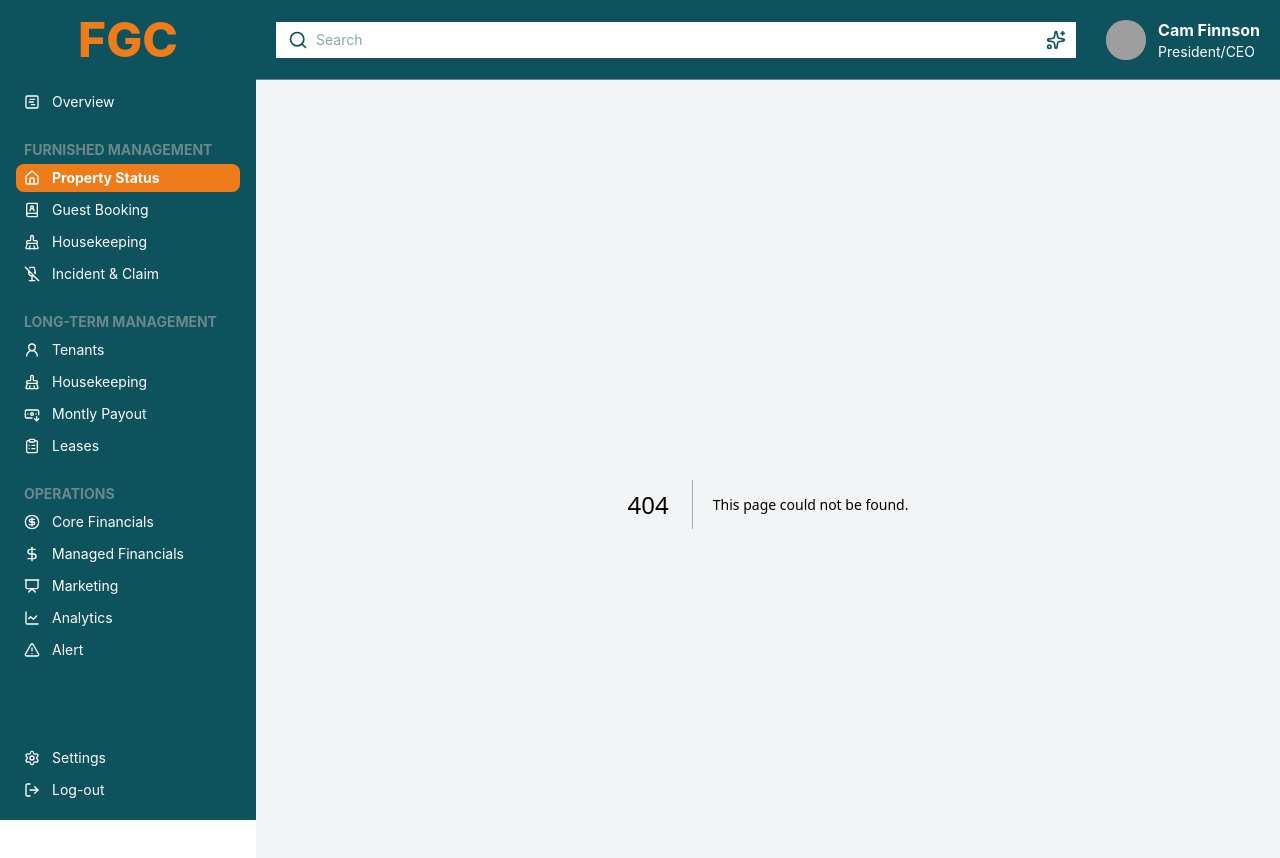
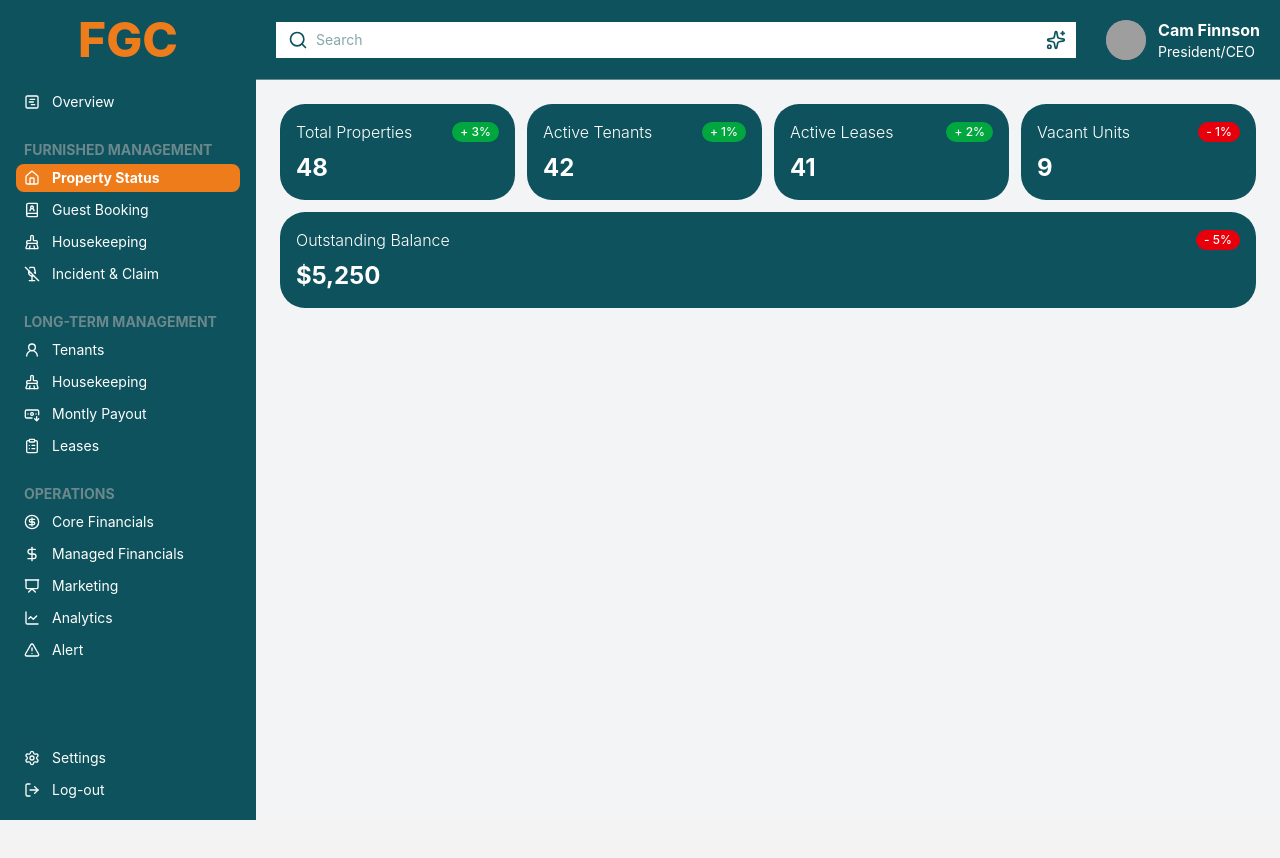
Before and after one commit to HiteshBhasin/DashboardProject, a Next.js app in the folder dashboard/: page /furnished/property in a window 1280 px wide. Before the commit this address had no page. Shown: the top 858 px of the page. After the commit the page ends 820 px from the top, so only its background shows below. Built offline with nearby package versions, Linux system fonts and the light colour scheme; grey boxes are pictures that could not be loaded.

Commit message:
Added My Components

```diff
--- /dev/null
+++ b/dashboard/src/app/furnished/property/page.tsx
@@ -0,0 +1,27 @@
+import Image from "next/image";
+import KpiCard from "../../../components/KpiCard";
+import FilterButton from "../../../components/FilterButton";
+
+export default function Home() {
+
+  const data = {
+    totalProperties: 48,
+    activeTenants: 42,
+    activeLeases: 41,
+    vacantUnits: 9,
+    outstandingBalance: '$5,250',
+  };
+  return (
+    <div className ="flex flex-col gap-1 ">
+      <div className="flex flex-wrap gap-3">
+        <KpiCard title="Total Properties" value={data.totalProperties} change={3} />
+        <KpiCard title="Active Tenants" value={data.activeTenants} change={1} />
+        <KpiCard title="Active Leases" value={data.activeLeases} change={2} />
+        <KpiCard title="Vacant Units" value={data.vacantUnits} change={-1} />
+        <KpiCard title="Outstanding Balance" value={data.outstandingBalance} change={-5} />
+      </div>
+    </div>
+
+
+  );
+}
--- /dev/null
+++ b/dashboard/src/components/FilterButton.tsx
@@ -0,0 +1,28 @@
+import React from 'react';
+
+import { SlidersHorizontal } from 'lucide-react';
+
+function FilterButton() {
+  return (
+    <p
+      className="
+        bg-white
+        border border-[#D5D5D5]
+        text-[#0D525C]
+        px-2 py-2
+        text-center
+        rounded-[9px]
+        flex items-center justify-center
+        cursor-pointer
+        w-fit
+        gap-2
+        font-sans
+      "
+    >
+      <SlidersHorizontal width={16} height={16} fill="#0D525C" />
+      Filter
+    </p>
+  );
+}
+
+export default FilterButton;
--- /dev/null
+++ b/dashboard/src/components/KpiCard.tsx
@@ -0,0 +1,55 @@
+import React from 'react';
+
+
+interface KpiCardProps {
+  title: string;
+  value: number | string;
+  change?: number;
+  icon?: React.ReactNode;
+  onClick?: () => void;
+  selected?: boolean;
+}
+
+const KpiCard: React.FC<KpiCardProps> = ({ title, value, change, icon, onClick, selected }) => {
+  const positive = (change?? 0) >= 0;
+
+  return (
+    <div
+      onClick={onClick}
+      className={`
+        flex flex-col p-4 rounded-[25px] relative transition h-fit justify-between flex-1 whitespace-nowrap
+        ${selected
+          ? 'bg-white text-[#0D525C] border-2 border-[#0D525C]'
+          : 'bg-[#0D525C] text-white'
+        }
+        ${onClick ? 'cursor-pointer hover:bg-[#0b4750]' : ''}
+      `}
+    >
+      {/* Header section */}
+      <div className="flex justify-between items-center gap-3">
+        <div className="flex items-center gap-3">
+          {icon && <span className="text-xl">{icon}</span>}
+          <h3 className="text-white font-light text-base m-0">{title}</h3>
+        </div>
+
+        {/* Change percentage bubble */}
+        {change != null && (
+          <p
+            className={`
+              text-xs font-medium px-2 py-[0.1rem] rounded-full
+              ${positive ? 'bg-green-600' : 'bg-red-600'}
+              text-white
+            `}
+          >
+            {positive ? '+' : '-'} {Math.abs(change)}%
+          </p>
+        )}
+      </div>
+
+      {/* Value section */}
+      <h2 className="text-2xl font-bold mt-2">{value}</h2>
+    </div>
+  );
+};
+
+export default KpiCard;
```
Also changed, not shown: dashboard/public/filterIcon.svg (added).
